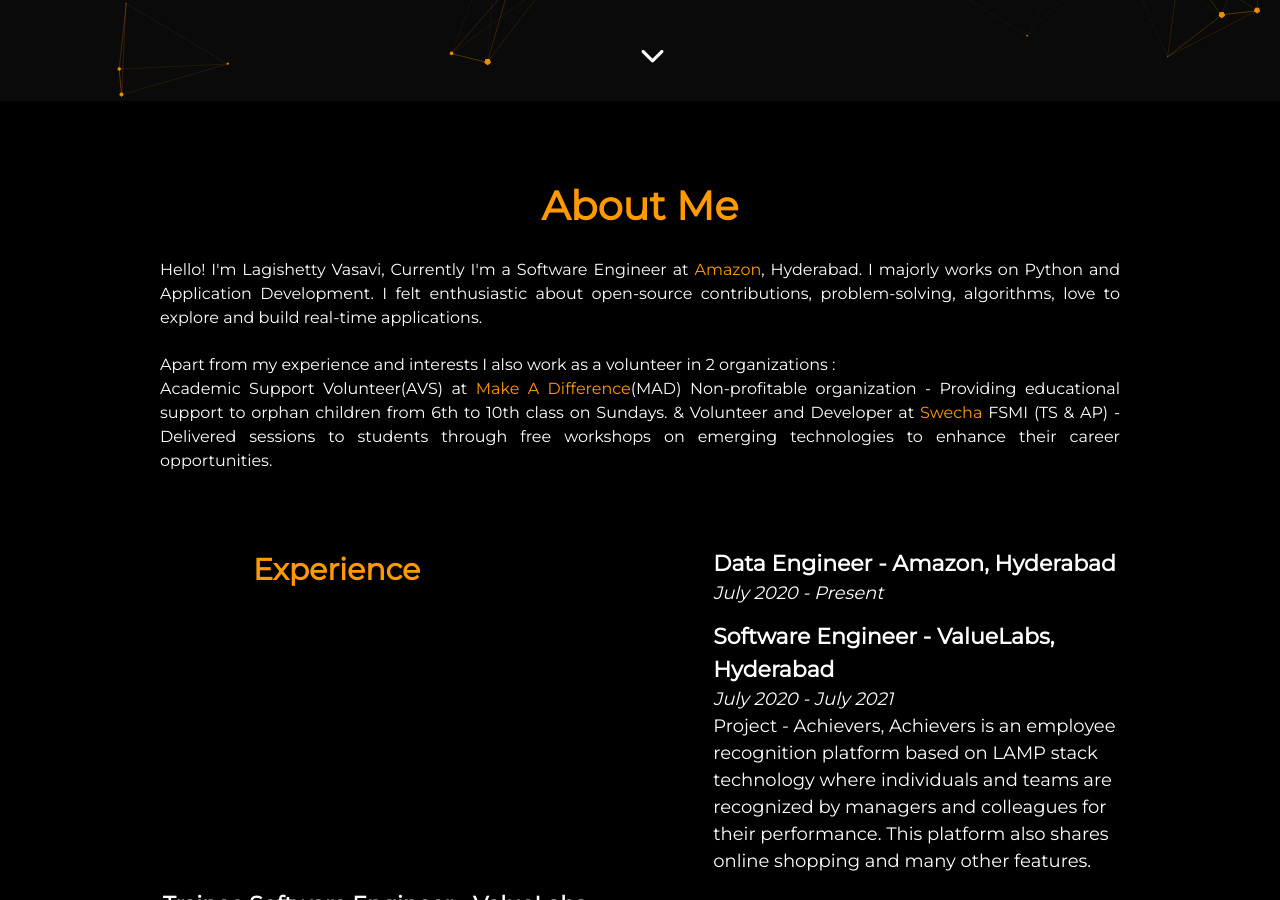
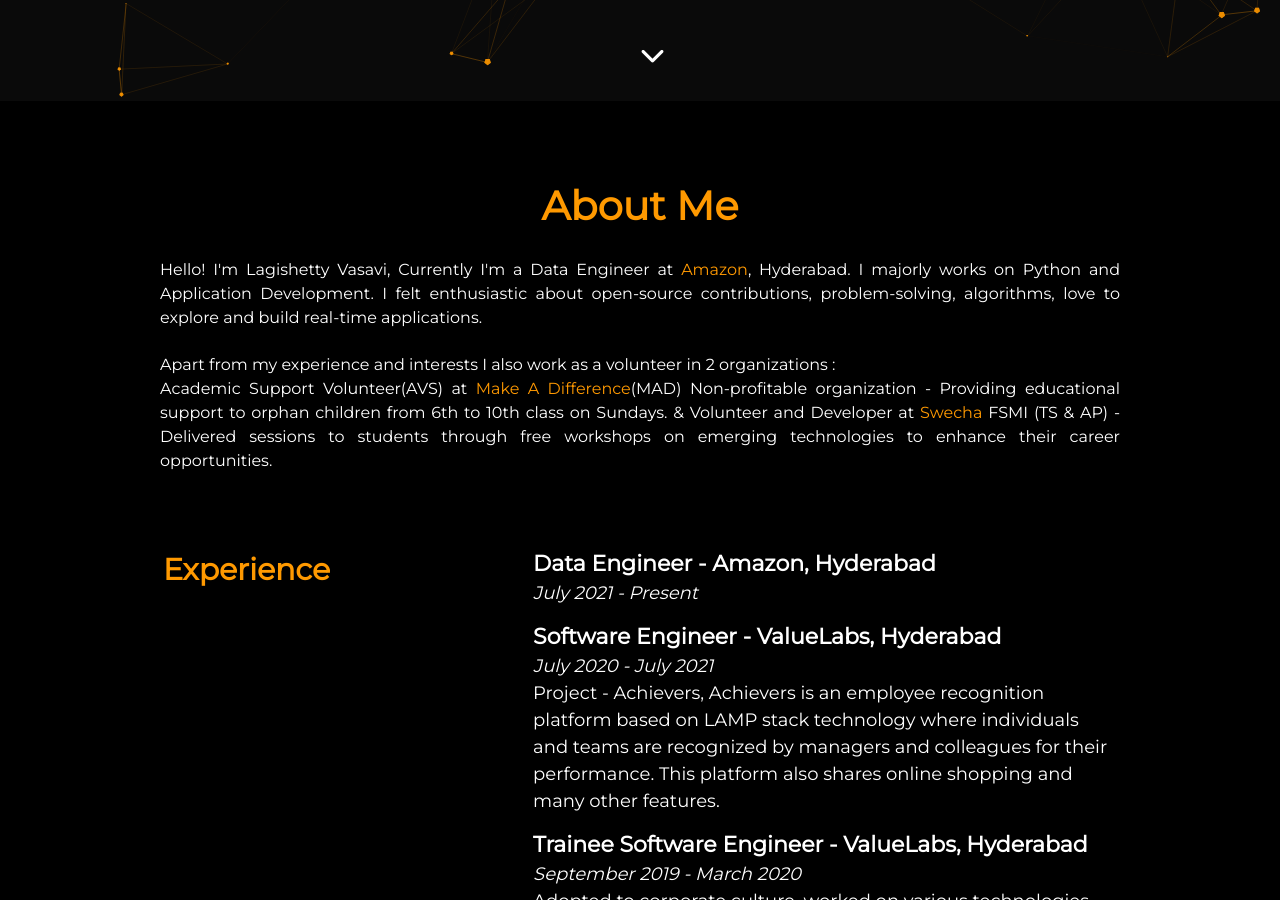
Before and after one commit to VasaviLagishetty/VasaviLagishetty.github.io, a Jekyll site: the page built from index.html, in a window 1280 px wide and 900 px high, scrolled down 799 px. Built offline with Jekyll 4.4.1, drawn with Linux system fonts in a browser that asks for light colours; nearby versions of some CDN libraries.

Commit message:
adjusted experience table

```diff
--- a/_includes/about.html
+++ b/_includes/about.html
@@ -74,13 +74,13 @@
  <body style="background-color:black;color: white">
 <div class="user-details">
   <h1> About Me </h1>
-  <p id="info1">Hello! I'm Lagishetty Vasavi, Currently I'm a Software Engineer at <span style="color: #FF9900;">Amazon</span>, Hyderabad. I majorly works on Python and Application Development. I felt enthusiastic about open-source contributions, problem-solving, algorithms, love to explore and build real-time applications.</p>
+  <p id="info1">Hello! I'm Lagishetty Vasavi, Currently I'm a Data Engineer at <span style="color: #FF9900;">Amazon</span>, Hyderabad. I majorly works on Python and Application Development. I felt enthusiastic about open-source contributions, problem-solving, algorithms, love to explore and build real-time applications.</p>
   <p id="info">Apart from my experience and interests I also work as a volunteer in 2 organizations :<br>Academic Support Volunteer(AVS) at <span style="color: #FF9900;">Make A Difference</span>(MAD) Non-profitable organization - Providing educational support to orphan children from 6th to 10th class on Sundays. & Volunteer and Developer at <span style="color: #FF9900;">Swecha</span> FSMI (TS & AP) - Delivered sessions to students through free workshops on emerging technologies to enhance their career opportunities.</p>
   </div><br><br>
 <table>
   <tr>
-    <th rowspan="2">Experience</th>
-    <td><b>Data Engineer - Amazon, Hyderabad</b><br><i>July 2020 - Present</i></td>
+    <th rowspan="3">Experience</th>
+    <td><b>Data Engineer - Amazon, Hyderabad</b><br><i>July 2021 - Present</i></td>
   </tr>
   <tr>
     <td><b>Software Engineer - ValueLabs, Hyderabad</b><br><i>July 2020 - July 2021</i><br>Project - Achievers, Achievers is an employee recognition platform based on LAMP stack technology where individuals and teams are recognized by managers and colleagues for their performance. This platform also shares online shopping and many other features.</td>
```
